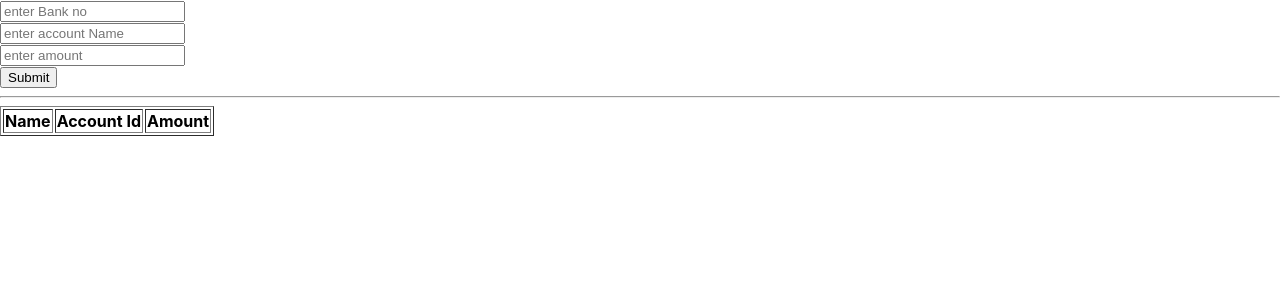
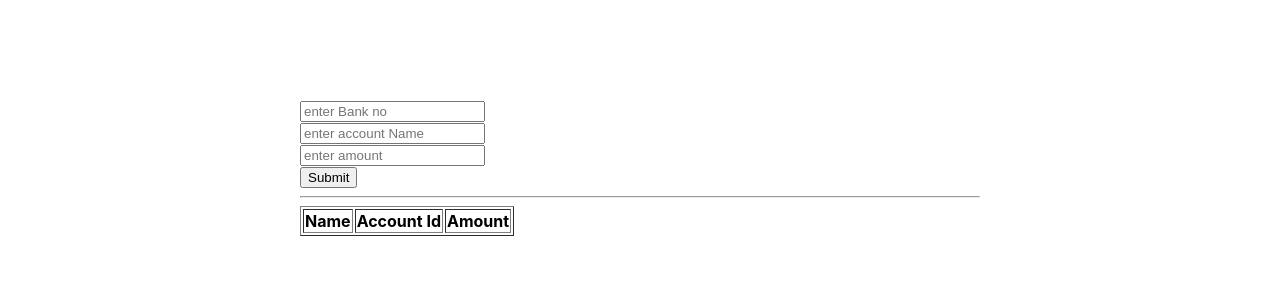
Before and after one commit to nestedbrains/tranaction-crud, a React (Create React App) app: page / in a window 1280 px wide. Shown: the top 300 px of the page. Built offline with nearby package versions, Linux system fonts and the light colour scheme.

Commit message:
crud with redux some modification.

```diff
--- a/src/components/TransactionList.js
+++ b/src/components/TransactionList.js
@@ -1,24 +1,30 @@
 import React, {Component} from 'react';
 import TransactionForm from "./TransactionForm";
 import {connect} from 'react-redux'
-import {bindActionCreators} from 'redux'
 import * as action from '../redux/actions/transaction/tranasctionActions'
 
 class TransactionList extends Component {
 
+    style = {
+        margin: "100px 300px "
+    }
+
     deleteHandle = (index) => {
+        console.log(this.props.deleteTransaction(index)
+        )
         this.props.deleteTransaction(index)
     }
 
     editHandle = (index) => {
+        console.log(index)
+        console.log(this.props.updatedCurrentId(index))
         this.props.updatedCurrentId(index)
     }
 
     render() {
         return (
-            <div>
-                <TransactionForm
-                />
+            <div style={this.style}>
+                <TransactionForm/>
                 <hr/>
                 <table border="1">
                     <thead>
@@ -59,14 +65,19 @@ const mapStateToProps = state => {
         list: state.transaction.list
     }
 }
+/*
+* for using bindActionsCreators need to added this lin
+* import {bindActionCreators} from 'redux'
+* */
 // const mapDispatchToProps = dispatch => {
 //     return bindActionCreators({
 //         deleteTransaction : action.remove,
 //         updatedCurrentId: action.updateIndex
 //     },dispatch)
 // }
-    const mapDispatchToProps = dispatch =>( {
-        deleteTransaction: () => dispatch(action.remove()),
-        updatedCurrentId : () => dispatch(action.updateIndex())
-    })
-export default connect(mapStateToProps,mapDispatchToProps)(TransactionList);
+const mapDispatchToProps =( dispatch )=> ({
+    deleteTransaction: (index) => dispatch(action.remove(index)),
+    updatedCurrentId: (index) => dispatch(action.updateIndex(index))
+})
+
+export default connect(mapStateToProps, mapDispatchToProps)(TransactionList);
```
